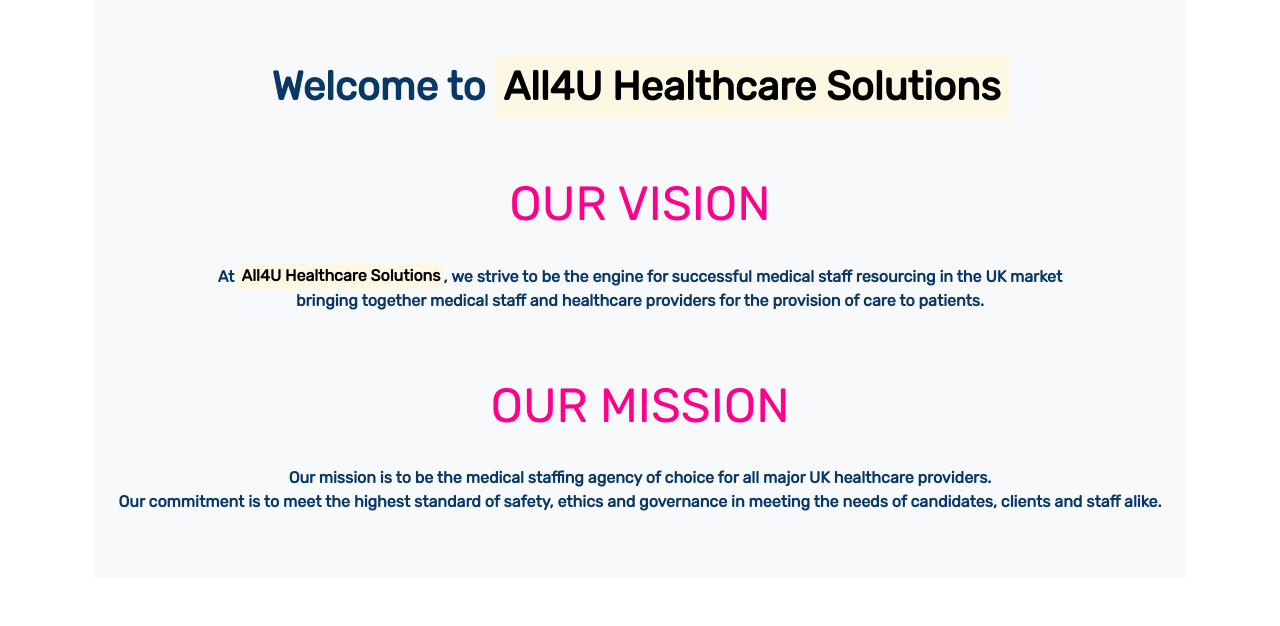
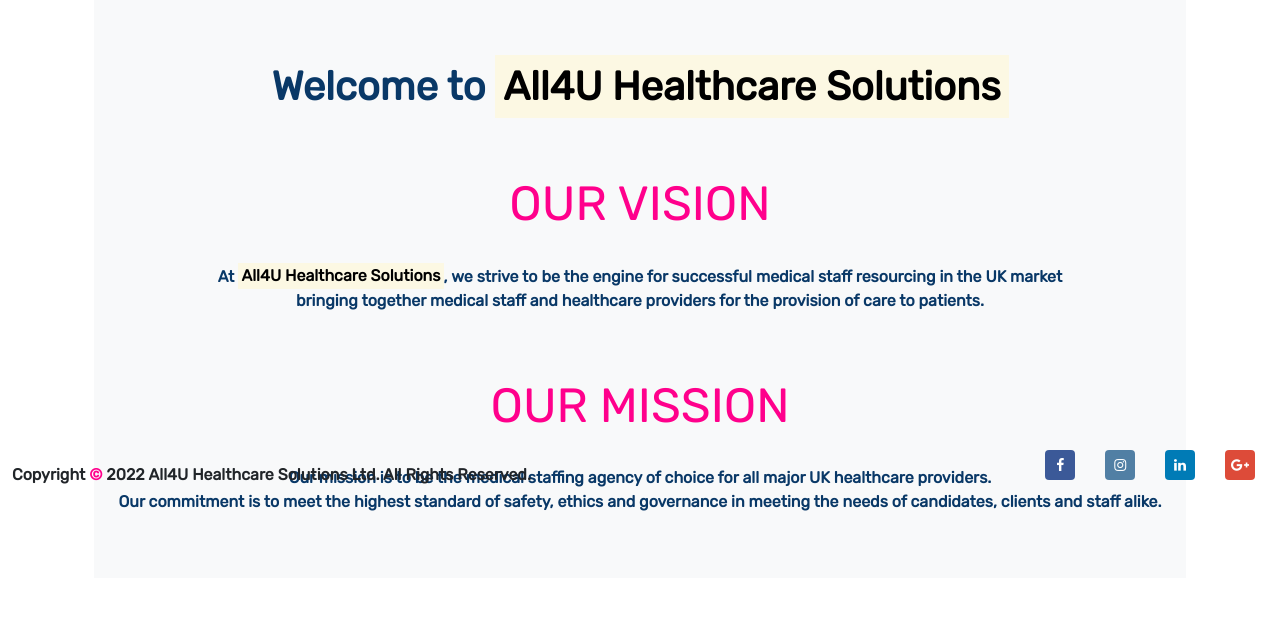
Before and after one commit to ftanekha/all4u, a PHP site: page / in a window 1280 px wide. Shown: the part 297-923 px from the top of the page. Run offline with PHP 8.4, Linux system fonts and the light colour scheme; some libraries are stand-ins or nearby versions.

Commit message:
add copyright info add social media icons/links

```diff
--- a/index.html
+++ b/index.html
@@ -11,16 +11,21 @@
         rel='stylesheet' integrity='sha384-EVSTQN3/azprG1Anm3QDgpJLIm9Nao0Yz1ztcQTwFspd3yD65VohhpuuCOmLASjC'
         crossorigin='anonymous'
     />
-    <link rel='stylesheet' href='./styles.css'>
+    <link rel='stylesheet' href='./styles.css'/>
+    <link rel='stylesheet' href='https://cdnjs.cloudflare.com/ajax/libs/font-awesome/4.0.3/css/font-awesome.css'>
+    <link rel='stylesheet' href='./social_media.css'>
     <script
         src='https://cdn.jsdelivr.net/npm/bootstrap@5.0.2/dist/js/bootstrap.bundle.min.js'
         integrity='sha384-MrcW6ZMFYlzcLA8Nl+NtUVF0sA7MsXsP1UyJoMp4YLEuNSfAP+JcXn/tWtIaxVXM'
-        crossorigin='anonymous' defer>
+        crossorigin='anonymous' defer
+    >
     </script>
+    <script src='https://cdnjs.cloudflare.com/ajax/libs/jquery/3.2.1/jquery.min.js'></script>
     <script
         src='https://cdnjs.cloudflare.com/ajax/libs/handlebars.js/4.7.7/handlebars.min.js'
         integrity='sha512-RNLkV3d+aLtfcpEyFG8jRbnWHxUqVZozacROI4J2F1sTaDqo1dPQYs01OMi1t1w9Y2FdbSCDSQ2ZVdAC8bzgAg=='
-        crossorigin='anonymous' referrerpolicy='no-referrer' defer>
+        crossorigin='anonymous' referrerpolicy='no-referrer' defer
+    >
     </script>
     <script id='navbar_template' type='text/x-handlebars-template' defer>
     <!-- navbar-->
@@ -79,27 +84,27 @@
             </div>
             <!-- about -->
             <div id='about_page' class='container page bg-light my-5 py-3'>
-                <div id='company_description' class="">
-                    <div class="mt-5 text_blue fw-bolder">
+                <div id='company_description' class=''>
+                    <div class='mt-5 text_blue fw-bolder'>
                         <p>
                             All4U Healthcare Solutions is a privately owned specialist medical staffing agency,
                             that provide high quality medical talent across the UK.<br/>
                         </p>
-                        <div class="my-5">
+                        <div class='my-5'>
                             <p>Our core focus is supporting our clients with challenging staffing requirements.<br/>
                                 We pride ourselves on supplying:
                             </p>
                         </div>
-                        <div class="my-5">
-                            <ul style="list-style: inside;">
+                        <div class='my-5'>
+                            <ul style='list-style: inside;'>
                                 <li>Registered Nurses</li>
                                 <li>AHP’s and HCA’s across a variety of specialist areas including Mental Health</li>
                                 <li>General, Paediatrics, and Accident & Emergency</li>
                             </ul>
                         </div>
-                        <div class="my-5">
+                        <div class='my-5'>
                             <p>As healthcare never stops, All4U Healthcare Solutions operates <br/>
-                                <div class=""><span class="fw-bolder display-6"><span class='text_pink'>24</span> hours a day, <span class='text_pink'>365</span> days a year.</span></div>
+                                <div class=''><span class='fw-bolder display-6'><span class='text_pink'>24</span> hours a day, <span class='text_pink'>365</span> days a year.</span></div>
                             </p>
                         </div>
                     </div>
@@ -139,7 +144,7 @@
                     <div class='my-5 py-5'>
                         <hr class='bg-dark my-5'/>
                     </div>
-                    <!-- contact info -->
+                    <!-- canditate contact info -->
                     <div class='row'>
                         <div class='my-5 text-center'> <span class='rounded-pill fw-bold text-white lead bg-secondary p-3'>Contact Details</span></div>
                         <div class='col-sm-6 mb-3'>
@@ -258,9 +263,54 @@
             <!-- jobs -->
             <div id='jobs_page' class='container page bg-dark text-white fw-bolder'>jobs</div>
             <!-- contact -->
-            <div id='contact_page' class='container page bg-dark text-white fw-bolder'>contact</div>
+            <div id='contact_page' class='row page bg-light text-white fw-bolder mt-3'>
+                <div class='company_address col-sm-12 col-md-6 bg-info'>
+                    <address>
+                        All4U Healthcare Solutions Ltd<br/>
+                        Office 4<br/>
+                        219 Kensington High Street<br/>
+                        London, W8 6BD<br/>
+                        England<br/>
+                        <div class='mt-3'>
+                            Call: 01268 449255<br/>
+                            Email: info@all4uhealthcare.co.uk<br/>
+                        </div>
+                        <div class='mt-3'>Office hours: 9am - 5pm, Monday to Friday</div>
+                        <div class='my-3'>
+                            Emergency hours: Anytime<br/>
+                            Call <mark>018181 81818181</mark>
+                        </div>
+                    </address>
+                </div>
+                <div class='company_address col-sm-12 col-md-6 bg-warning'>
+                    <div class='gmap_canvas'>
+                        <iframe width='350' height='250'
+                            src='https://maps.google.com/maps?q=219%20Kensington%20High%20Street,%20London,%20W8%206BD&t=&z=13&ie=UTF8&iwloc=&output=embed'
+                            frameborder='0' scrolling='no' marginheight='0' marginwidth='0'>
+                        </iframe>
+                    </div>
+                </div>
+            </div>
         </div>
     </main>
-    <footer></footer>
+    <footer>
+        <div id='footer' class='row'>
+            <div id='copyright_info' class='col-md-6 text-start text-dark fw-bolder'>Copyright <span class='text_pink'>©</span> 2022 <b>All4U Healthcare Solutions Ltd</b>. All Rights Reserved.</div>
+            <div id='social_media_icons' class='col-md-6 col_sm_none center-col text-end'>
+                <a href='#' class='btn social-icon button' data-abc='true'>
+                    <i class='fa fa-facebook btn-round'></i>
+                </a>
+                <a href='#' class='btn social-icon button' data-abc='true'>
+                    <i class='fa fa-instagram btn-round'></i>
+                </a>
+                <a href='#' class='btn social-icon button' data-abc='true'>
+                    <i class='fa fa-linkedin btn-round'></i>
+                </a>
+                <a href='#' class='btn social-icon button' data-abc='true'>
+                    <i class='fa fa-google-plus btn-round'></i>
+                </a>
+            </div>
+        </div>
+    </footer>
 </body>
 </html>
--- a/navbarControl.js
+++ b/navbarControl.js
@@ -9,7 +9,6 @@
         for (let page of pages) page.style.display = 'none'
         //display only corresponding link
         document.querySelector(`#${link.id}_page`).style.display = 'block'
-
     }
 )
 
--- /dev/null
+++ b/social_media.css
@@ -0,0 +1,80 @@
+.social-icon .fa {
+    text-align: center;
+    display: table-cell;
+    vertical-align: middle;
+    width: 30px;
+    height: 30px !important;
+    line-height: 1;
+    font-size: 14px;
+    -webkit-transition: all 0.4s ease;
+    transition: all 0.4s ease;
+    color: #fff;
+    background: none
+}
+.social-icon:hover .fa {
+    opacity: .8
+}
+.social-icon .fa-facebook {
+    background-color: #3b5998
+}
+.social-icon .fa-linkedin {
+    background-color: #007bb6
+}
+.social-icon .fa-google-plus {
+    background-color: #dd4b39
+}
+.social-icon .fa-instagram {
+    background-color: #517fa4
+}
+
+.social-icon-large {
+    margin-right: 20px
+}
+
+.social-icon-large .fa {
+    font-size: 25px;
+    background: transparent;
+    color: #000;
+    text-align: center;
+    display: table-cell;
+    vertical-align: middle;
+    width: 60px;
+    height: 60px !important;
+    line-height: 1;
+    -webkit-transition: all 0.4s ease;
+    transition: all 0.4s ease
+}
+
+.social-icon-large:hover .fa {
+    color: #fff
+}
+
+.social-icon-large:hover .fa-facebook {
+    background-color: #3b5998
+}
+
+.social-icon-large:hover .fa-linkedin {
+    background-color: #007bb6
+}
+
+.social-icon-large:hover .fa-google-plus {
+    background-color: #dd4b39
+}
+
+.social-icon-large:hover .fa-instagram {
+    background-color: #517fa4
+}
+
+.btn-round {
+    border-radius: 4px !important
+}
+
+.btn.btn-large i {
+    font-size: 24px
+}
+/*  */
+@media screen and (max-width: 768px) {
+    .col_sm_none{
+        display: none;
+    }
+}
--- a/styles.css
+++ b/styles.css
@@ -61,3 +61,24 @@
 hr{
     border: 1.5px solid #FF008C;
 }
+/* contact page */
+.gmap_canvas{
+    overflow:hidden;
+    background:none !important;
+    width: 400px;
+    margin: auto;
+}
+/* footer */
+footer #copyright_info{
+    position: fixed;
+    bottom: 1em;
+    left: 0;
+}
+footer #social_media_icons{
+    position: fixed;
+    bottom: 1em;
+    right: 0;
+}
+/* .company_address{
+    display: inline-block;
+} */
```
Also changed, not shown: contact.html (+35 -21 lines).
